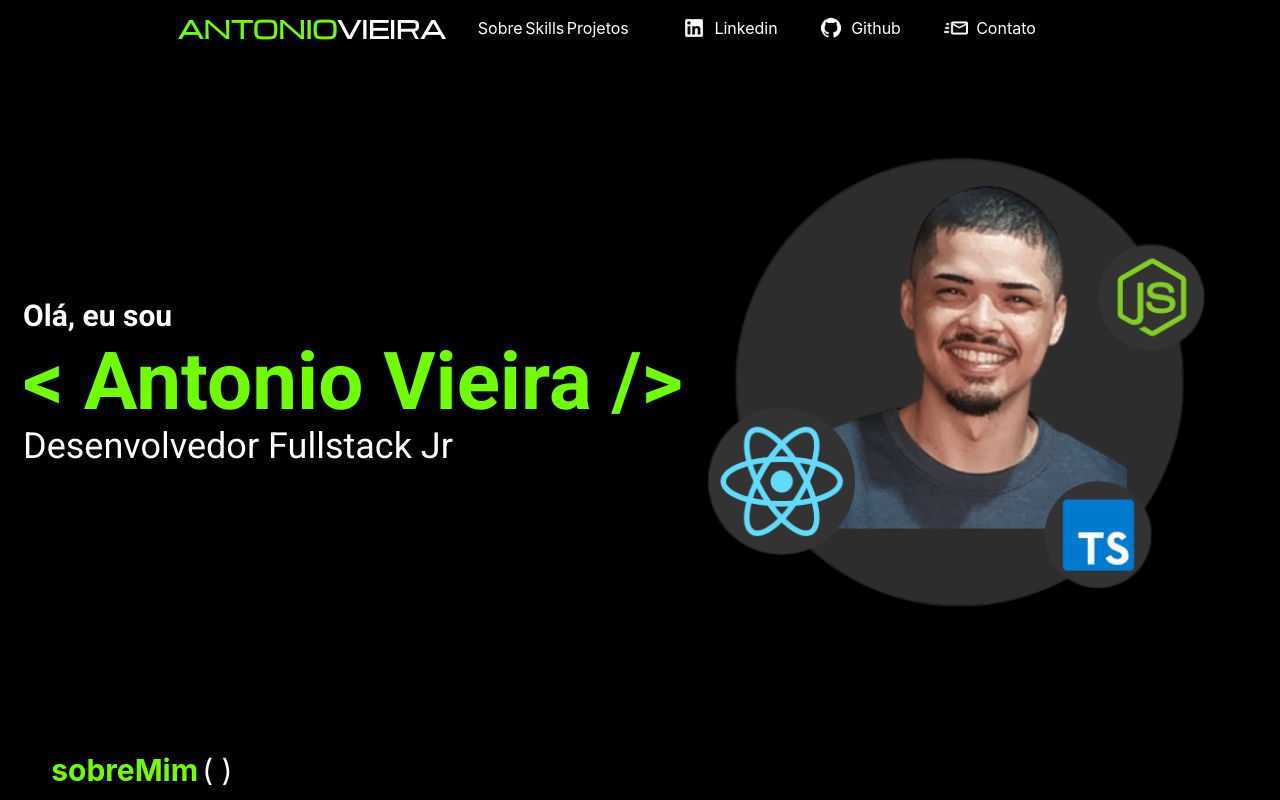
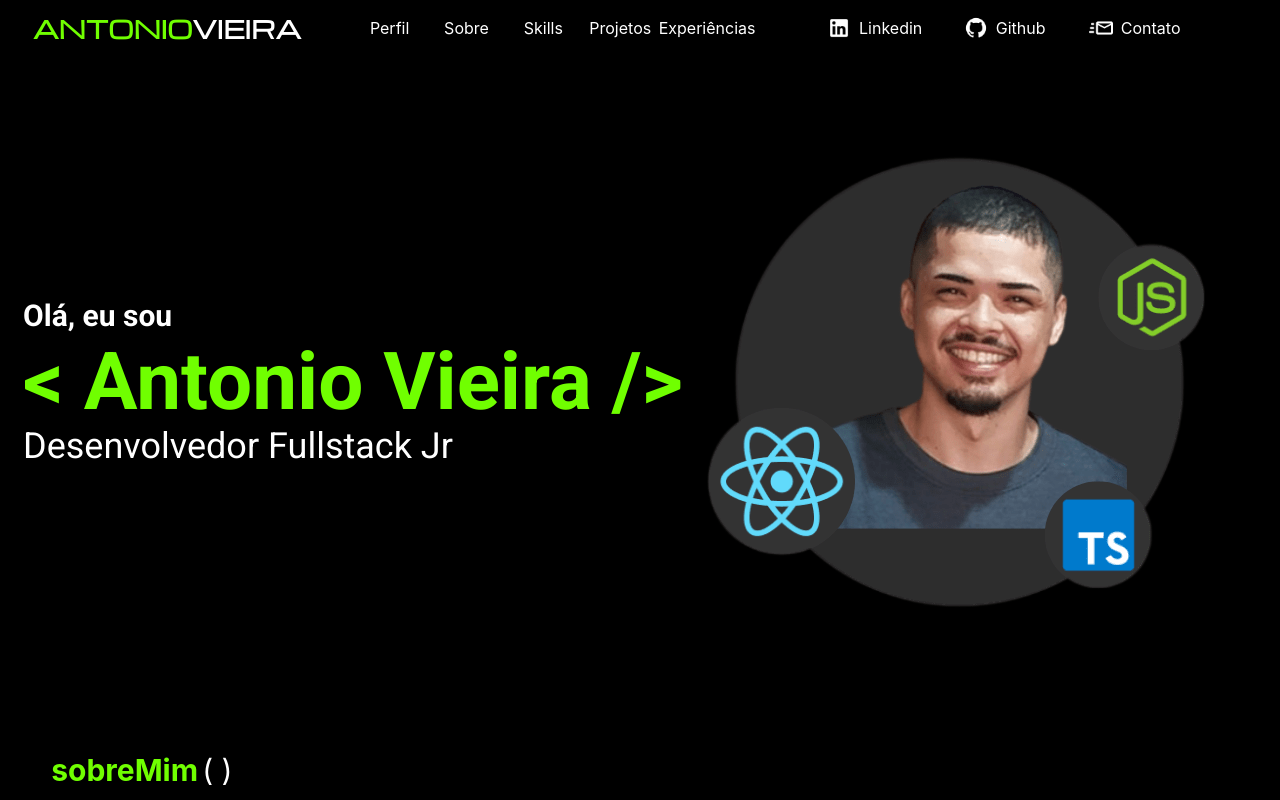
Before and after one commit to vieiran55/portifolio, a React (Create React App) app: page / in a window 1280 px wide. Shown: the top 800 px of the page. Built offline with nearby package versions, Linux system fonts and the light colour scheme; what tw-elements would draw is missing.

Commit message:
primeiro deploy

```diff
--- a/src/componentes/Empresas/EmpresasItens/EmpresasItens.module.scss
+++ b/src/componentes/Empresas/EmpresasItens/EmpresasItens.module.scss
@@ -45,14 +45,14 @@
 }
 
 .esquerda {
-  @apply justify-start w-[330px];
+  @apply w-[330px] justify-start;
   @media screen and (min-width: $tablet) {
     @apply w-full;
   }
 }
 
 .direita {
-  @apply justify-end w-[330px];
+  @apply  w-[330px] justify-end;
   @media screen and (min-width: $tablet) {
     @apply w-full;
   }
@@ -97,7 +97,7 @@
   bottom: -20px;
   top: 50%;
   right: 50%;
-  @apply rotate-[270deg];
+  @apply rotate-[270deg] w-0;
 }
 
 .direita .dentro{
--- a/src/componentes/NavBar/NavBar.module.scss
+++ b/src/componentes/NavBar/NavBar.module.scss
@@ -8,7 +8,7 @@
 .navbar{
   @apply w-full;
   @media screen and (min-width: $desktop_xl) {
-    @apply w-9/12;
+
   }
 }
 
@@ -30,7 +30,7 @@
   &__opcoes{
     @apply flex flex-row  items-center justify-around text-center w-2/6;
     @media screen and (min-width: $desktop_xl) {
-      @apply w-1/6;
+      @apply w-1/3;
     }
     &__links{
       @apply w-full;
@@ -43,6 +43,9 @@
     @apply flex flex-row items-center justify-around text-center;
     @media screen and (min-width: $tablet) {
       @apply w-2/5;
+      &:hover{
+        @apply cursor-pointer;
+      }
     }
     @media screen and (min-width: $desktop_xl) {
       @apply w-[390px] flex;
--- a/src/componentes/NavBar/index.tsx
+++ b/src/componentes/NavBar/index.tsx
@@ -16,7 +16,8 @@ import emailSmall from "../../images/emailSmall.png";
 import estilosProjetos from "../Projetos/Projetos.module.scss";
 import Empresas from "../Empresas";
 import Projetos from "../Projetos";
-import { Link } from "react-scroll";
+import { Link as ScrollLink } from "react-scroll";
+import { Link } from "react-router-dom";
 
 export default function NavBar() {
   const [open, setOpen] = useState(false);
@@ -111,7 +112,7 @@ export default function NavBar() {
                     >
                       <MenuItem onClick={handleClose}>
                         {" "}
-                        <Link
+                        <ScrollLink
                           to="perfil"
                           smooth={true}
                           duration={500}
@@ -120,11 +121,11 @@ export default function NavBar() {
                           onClick={handleClose}
                         >
                           Perfil
-                        </Link>
+                        </ScrollLink>
                       </MenuItem>
                       <MenuItem onClick={handleClose}>
                         {" "}
-                        <Link
+                        <ScrollLink
                           to="sobre"
                           smooth={true}
                           duration={500}
@@ -132,12 +133,12 @@ export default function NavBar() {
                           className={estilos.navbarLink}
                           onClick={handleClose}
                         >
-                          Sobre
-                        </Link>
+                          ScrollLink
+                        </ScrollLink>
                       </MenuItem>
                       <MenuItem onClick={handleClose}>
                         {" "}
-                        <Link
+                        <ScrollLink
                           to="skills"
                           smooth={true}
                           duration={500}
@@ -146,11 +147,11 @@ export default function NavBar() {
                           onClick={handleClose}
                         >
                           Skills
-                        </Link>
+                        </ScrollLink>
                       </MenuItem>
                       <MenuItem onClick={handleClose}>
                         {" "}
-                        <Link
+                        <ScrollLink
                           to="projetos"
                           smooth={true}
                           duration={500}
@@ -159,11 +160,11 @@ export default function NavBar() {
                           onClick={handleClose}
                         >
                           Projetos
-                        </Link>
+                        </ScrollLink>
                       </MenuItem>
                       <MenuItem onClick={handleClose}>
                         {" "}
-                        <Link
+                        <ScrollLink
                           to="empresas"
                           smooth={true}
                           duration={1000}
@@ -172,7 +173,7 @@ export default function NavBar() {
                           onClick={handleClose}
                         >
                           Experiências
-                        </Link>
+                        </ScrollLink>
                       </MenuItem>
                     </MenuList>
                   </ClickAwayListener>
@@ -182,7 +183,7 @@ export default function NavBar() {
           </Popper>
         </Stack>
         <ol className={estilos.mobile__sociais}>
-          <Link to={"teste"} className={estilos.mobile__links}>
+          <Link to={"https://www.linkedin.com/in/antoniov55/"} className={estilos.mobile__links}>
             <img
               src={linkedinSmall}
               className={estilos.mobile__links__icons}
@@ -190,7 +191,7 @@ export default function NavBar() {
             />{" "}
             Linkedin
           </Link>
-          <Link to={"teste"} className={estilos.mobile__links}>
+          <Link to={"https://github.com/vieiran55"} className={estilos.mobile__links}>
             <img
               src={gitSmall}
               className={estilos.mobile__links__icons}
@@ -198,7 +199,7 @@ export default function NavBar() {
             />
             Github
           </Link>
-          <Link to={"teste"} className={estilos.mobile__links}>
+          <Link to={"https://linktr.ee/vieiran55"} className={estilos.mobile__links}>
             <img
               src={emailSmall}
               className={estilos.mobile__links__icons}
@@ -221,12 +222,57 @@ export default function NavBar() {
           </h1>
         </div>
         <ol className={estilos.conteinerDesktop__opcoes}>
-          <li className={estilos.conteinerDesktop__opcoes__links}>Sobre</li>
-          <li className={estilos.conteinerDesktop__opcoes__links}>Skills</li>
-          <li className={estilos.conteinerDesktop__opcoes__links}>Projetos</li>
+          <li className={estilos.conteinerDesktop__opcoes__links}>
+            <ScrollLink
+              to="perfil"
+              smooth={true}
+              duration={1000}
+              offset={-200} // Ajuste o valor do deslocamento conforme necessário
+            >
+            Perfil
+            </ScrollLink>
+          </li>
+          <li className={estilos.conteinerDesktop__opcoes__links}>
+            <ScrollLink
+              to="sobre"
+              smooth={true}
+              duration={1000}
+              offset={-200} // Ajuste o valor do deslocamento conforme necessário
+            >
+            Sobre
+            </ScrollLink>
+          </li>
+          <li className={estilos.conteinerDesktop__opcoes__links}>
+            <ScrollLink
+              to="skills"
+              smooth={true}
+              duration={1000}
+              offset={-200} // Ajuste o valor do deslocamento conforme necessário
+            >
+            Skills
+            </ScrollLink>
+          </li>
+          <li className={estilos.conteinerDesktop__opcoes__links}>                        <ScrollLink
+            to="projetos"
+            smooth={true}
+            duration={1000}
+            offset={-200} // Ajuste o valor do deslocamento conforme necessário
+          >
+            Projetos
+          </ScrollLink>
+          </li>
+          <li className={estilos.conteinerDesktop__opcoes__links}>                        <ScrollLink
+            to="empresas"
+            smooth={true}
+            duration={1000}
+            offset={-200} // Ajuste o valor do deslocamento conforme necessário
+          >
+            Experiências
+          </ScrollLink>
+          </li>
         </ol>
         <ol className={estilos.conteinerDesktop__sociais}>
-          <Link to={"teste"} className={estilos.mobile__links}>
+          <Link to={"https://www.linkedin.com/in/antoniov55/"} className={estilos.mobile__links}>
             <img
               src={linkedinSmall}
               className={estilos.mobile__links__icons}
@@ -234,7 +280,7 @@ export default function NavBar() {
             />{" "}
             Linkedin
           </Link>
-          <Link to={"teste"} className={estilos.mobile__links}>
+          <Link to={"https://github.com/vieiran55"} className={estilos.mobile__links}>
             <img
               src={gitSmall}
               className={estilos.mobile__links__icons}
@@ -242,7 +288,7 @@ export default function NavBar() {
             />
             Github
           </Link>
-          <Link to={"teste"} className={estilos.mobile__linksEmail}>
+          <Link to={"https://linktr.ee/vieiran55"} className={estilos.mobile__linksEmail}>
             <img
               src={emailSmall}
               className={estilos.mobile__links__icons}
--- a/src/componentes/Perfil/Perfil.module.scss
+++ b/src/componentes/Perfil/Perfil.module.scss
@@ -41,10 +41,10 @@
     &__nome{
       @apply text-4xl py-1 text-verdeLoud font-bold;
       @media screen and (min-width: $tablet) {
-        @apply text-[3rem];
+        @apply text-[3rem] text-verdeLoud;
       }
       @media screen and (min-width: $desktop_xl) {
-        @apply text-[5rem];
+        @apply text-[5rem] text-verdeLoud;
       }
     }
     &__prof{
--- a/src/componentes/Projetos/index.tsx
+++ b/src/componentes/Projetos/index.tsx
@@ -147,7 +147,6 @@ export default function Projetos() {
               [estilos.image]: true,
               [estilos.principal]: true,
               [estilos.anima]: animaFadeDown,
-              "hover-image": hover,
             })}
             onMouseEnter={handleMouseEnter}
             onMouseLeave={handleMouseLeave}
--- a/src/componentes/Sobre/Sobre.module.scss
+++ b/src/componentes/Sobre/Sobre.module.scss
@@ -61,7 +61,7 @@
       @apply text-xs my-4 font-bold;
     }
     &__link{
-      @apply text-xs mx-2 text-verdeLoud underline decoration-1;
+      @apply text-xs mx-2 text-verdeLoud underline decoration-1 cursor-pointer;
     }
     &__simbol{
       @apply text-2xl text-verdeLoud;
```
Also changed, not shown: src/componentes/Projetos/Projetos.module.scss (+25 -25 lines), src/componentes/Sobre/index.tsx (+5 -4 lines).
